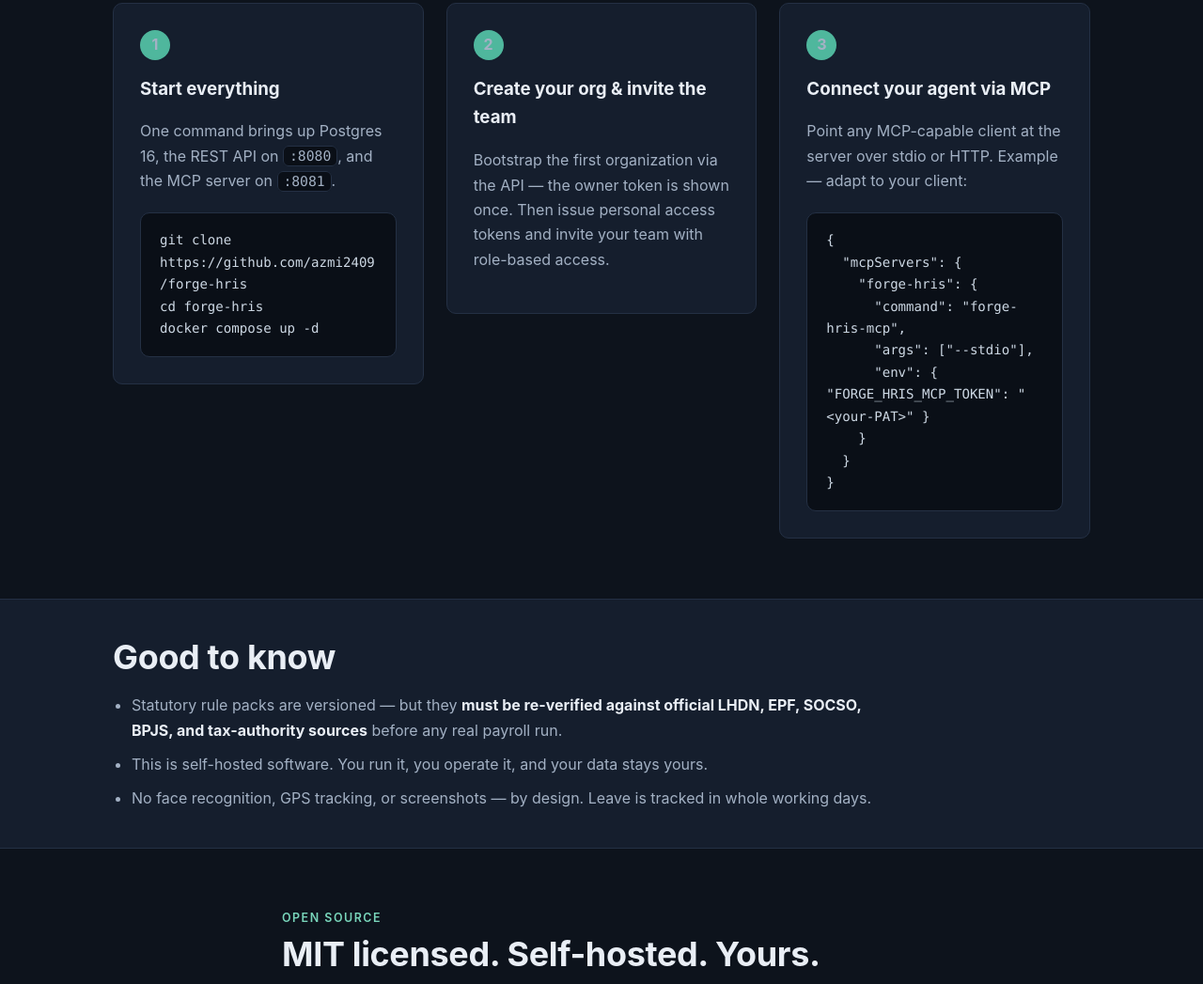
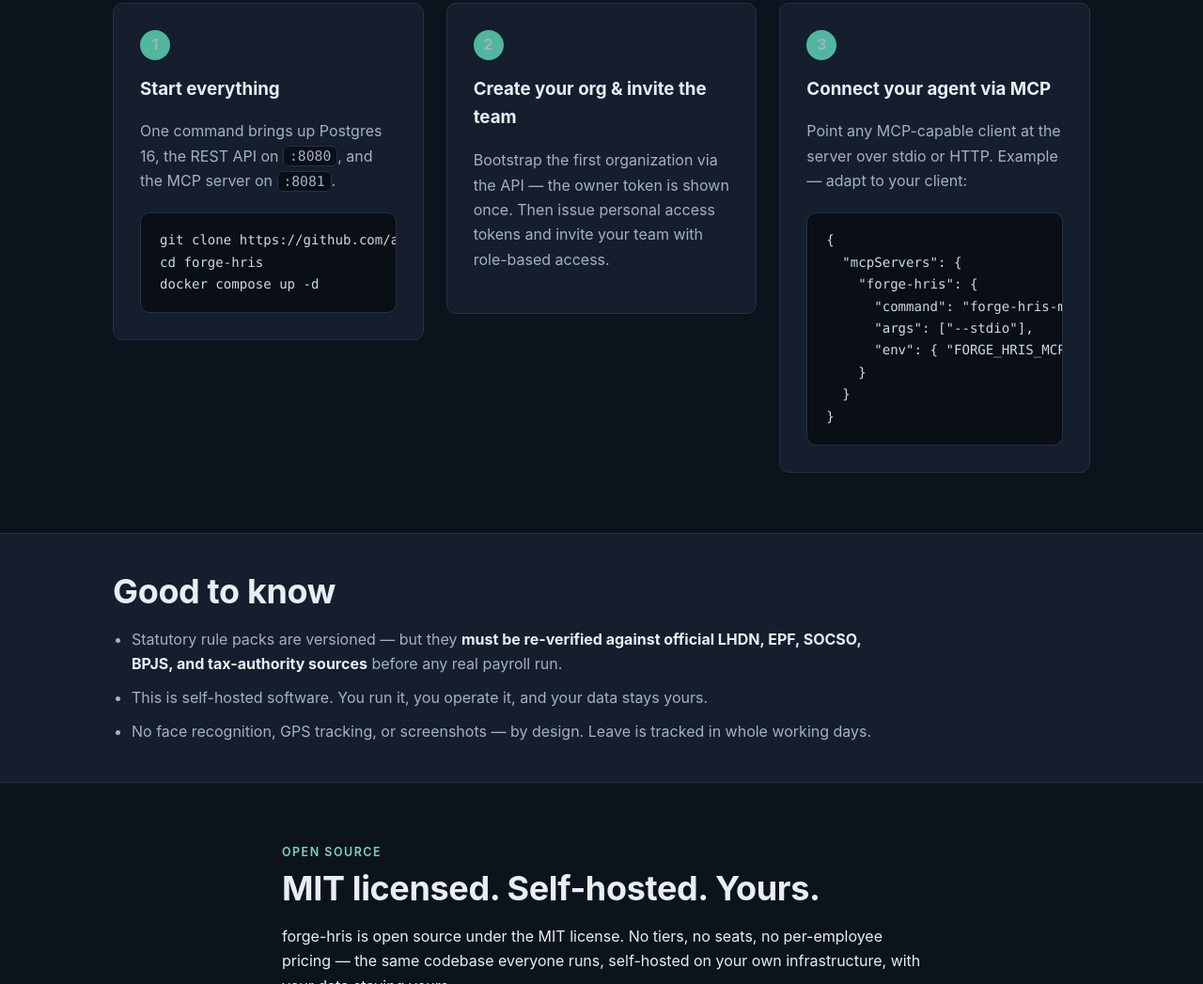
Before and after one commit to azmi2409/forge-hris, a plain HTML site: page landing/index.html in a window 1280 px wide. Shown: the part 3596-4643 px from the top of the page at 94% size. Drawn offline with Linux system fonts and the light colour scheme.

Commit message:
Keep code examples intact in scrollable blocks
Co-Authored-By: Devin AI <158243242+devin-ai-integration[bot]@users.noreply.github.com>

```diff
--- a/landing/index.html
+++ b/landing/index.html
@@ -192,7 +192,7 @@
             <p class="step-number">1</p>
             <h3>Start everything</h3>
             <p>One command brings up Postgres 16, the REST API on <code>:8080</code>, and the MCP server on <code>:8081</code>.</p>
-            <pre><code>git clone https://github.com/azmi2409/forge-hris
+            <pre tabindex="0" role="region" aria-label="Setup commands"><code>git clone https://github.com/azmi2409/forge-hris
 cd forge-hris
 docker compose up -d</code></pre>
           </article>
@@ -205,7 +205,7 @@ docker compose up -d</code></pre>
             <p class="step-number">3</p>
             <h3>Connect your agent via MCP</h3>
             <p>Point any MCP-capable client at the server over stdio or HTTP. Example — adapt to your client:</p>
-            <pre><code>{
+            <pre tabindex="0" role="region" aria-label="MCP configuration example"><code>{
   "mcpServers": {
     "forge-hris": {
       "command": "forge-hris-mcp",
--- a/landing/styles.css
+++ b/landing/styles.css
@@ -282,8 +282,7 @@ pre code {
   font-size: 0.88rem;
   line-height: 1.6;
   color: #cdd8e4;
-  white-space: pre-wrap;
-  overflow-wrap: anywhere;
+  white-space: pre;
 }
 
 /* Good-to-know strip */
```
